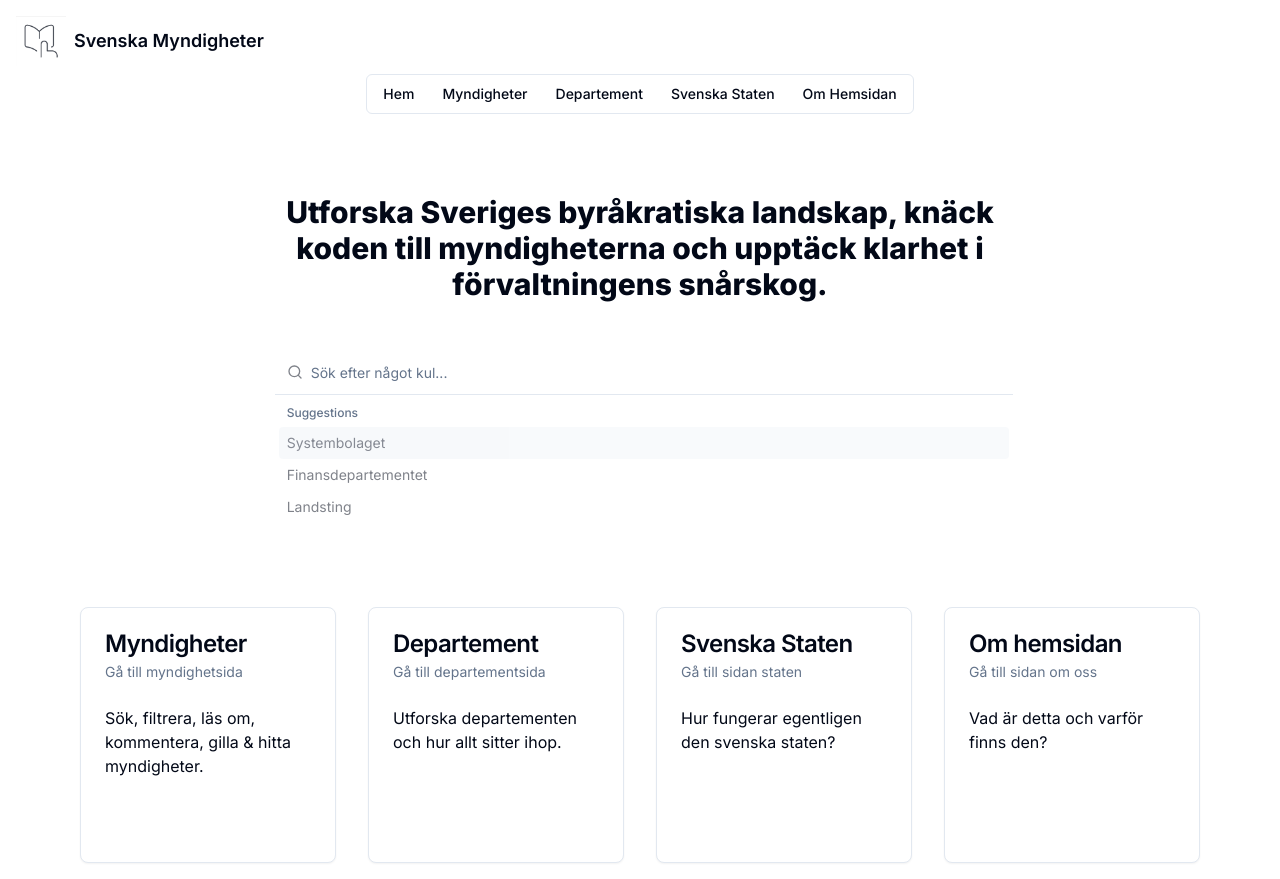
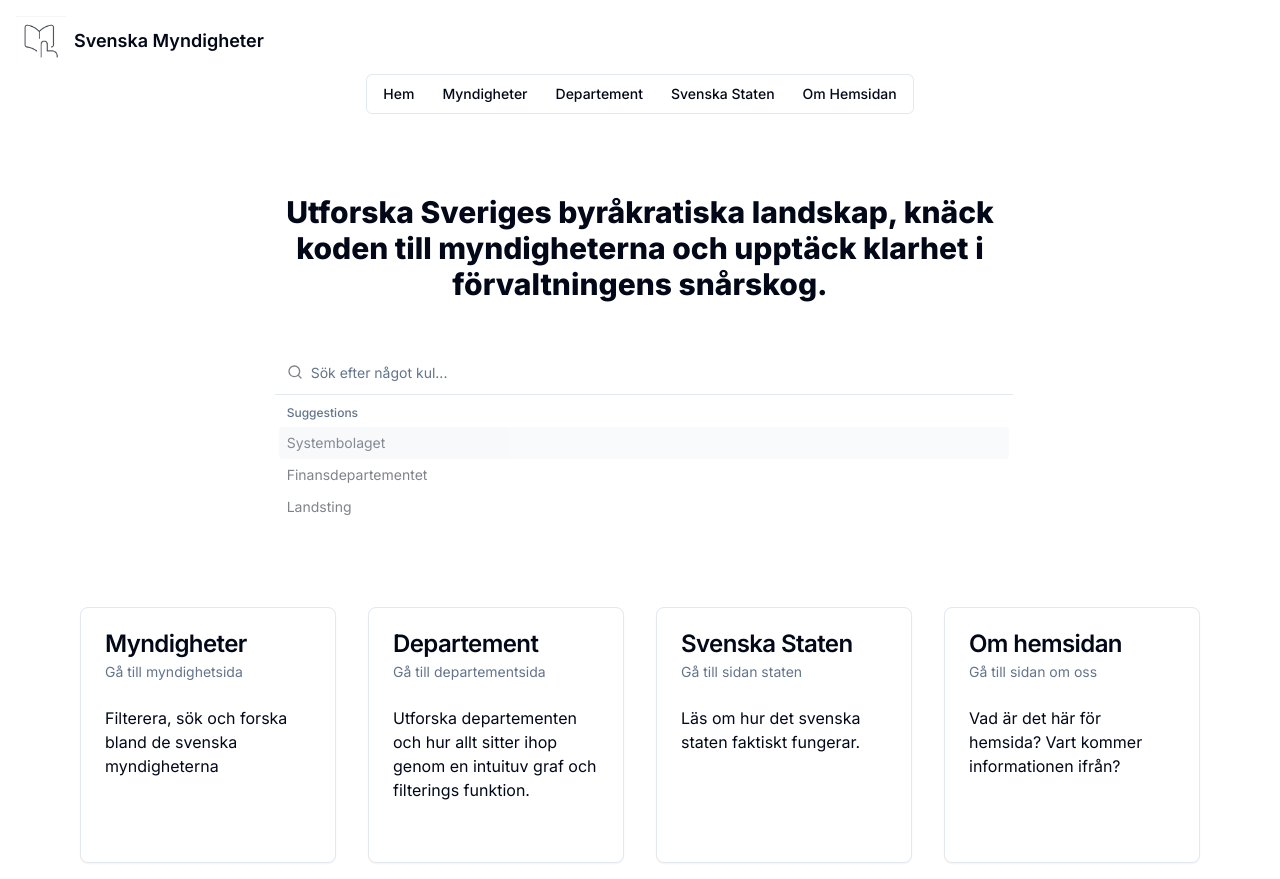
Before and after one commit to hamreliusfilip/Swedish_Authority_Website, a Next.js app in the folder my-app/: page / in a window 1280 px wide. Built offline with nearby package versions, Linux system fonts and the light colour scheme.

Commit message:
Spell error

```diff
--- a/my-app/components/navCardsHoms.tsx
+++ b/my-app/components/navCardsHoms.tsx
@@ -5,7 +5,6 @@ import {
     Card,
     CardContent,
     CardDescription,
-    CardFooter,
     CardHeader,
     CardTitle,
 } from "@/components/ui/card"
@@ -21,7 +20,7 @@ export default function NavCardsHoms() {
                         <CardDescription className="text-sm">Gå till myndighetsida</CardDescription>
                     </CardHeader>
                     <CardContent>
-                        <p>Sök, filtrera, läs om, kommentera, gilla & hitta myndigheter.</p>
+                        <p>Filterera, sök och forska bland de svenska myndigheterna</p>
                     </CardContent>
                 </Card>
             </Link>
@@ -33,7 +32,7 @@ export default function NavCardsHoms() {
                         <CardDescription>Gå till departementsida</CardDescription>
                     </CardHeader>
                     <CardContent>
-                        <p>Utforska departementen och hur allt sitter ihop.</p>
+                        <p>Utforska departementen och hur allt sitter ihop genom en intuituv graf och filterings funktion.</p>
                     </CardContent>
                 </Card>
             </Link>
@@ -45,7 +44,7 @@ export default function NavCardsHoms() {
                         <CardDescription>Gå till sidan staten</CardDescription>
                     </CardHeader>
                     <CardContent>
-                        <p>Hur fungerar egentligen den svenska staten?</p>
+                        <p>Läs om hur det svenska staten faktiskt fungerar.</p>
                     </CardContent>
                 </Card>
             </Link>
@@ -57,7 +56,7 @@ export default function NavCardsHoms() {
                         <CardDescription>Gå till sidan om oss</CardDescription>
                     </CardHeader>
                     <CardContent>
-                        <p>Vad är detta och varför finns den?</p>
+                        <p>Vad är det här för hemsida? Vart kommer informationen ifrån?</p>
                     </CardContent>
                 </Card>
             </Link>
```
